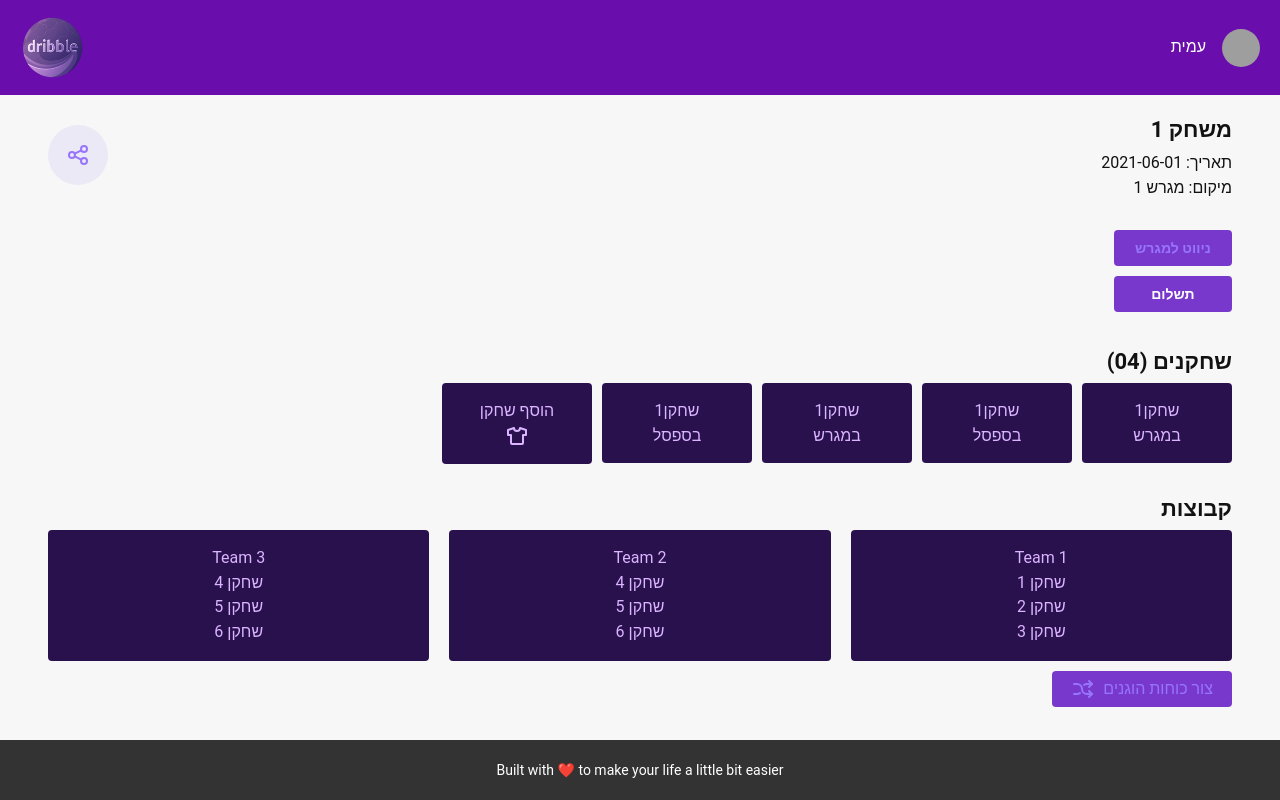
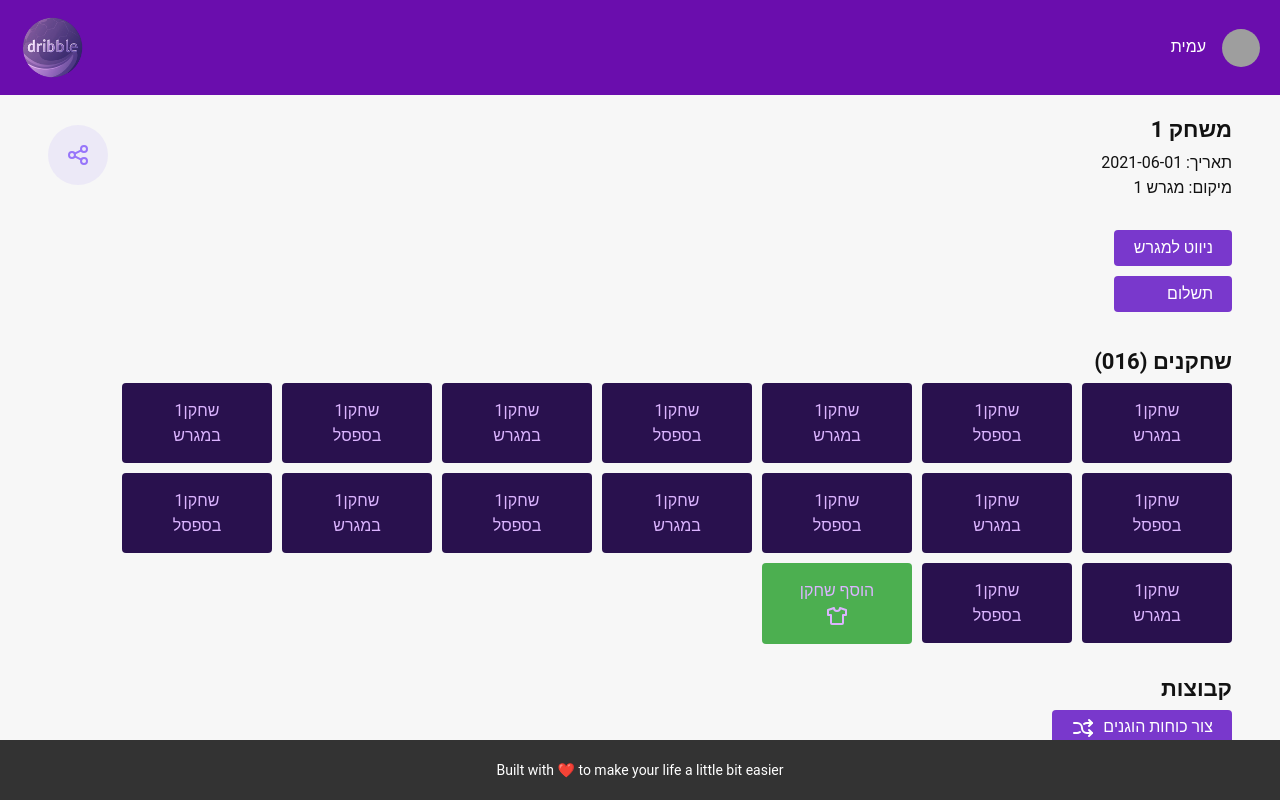
Before and after one commit to amitcohen321/dribble, a React (Vite) app: page /game/1 in a window 1280 px wide. Built offline with nearby package versions, Linux system fonts and the light colour scheme; grey boxes are pictures that could not be loaded.

Commit message:
continue the design of the Game screen

```diff
--- a/src/ui/pages/GamePage/GamePage.module.css
+++ b/src/ui/pages/GamePage/GamePage.module.css
@@ -53,6 +53,7 @@
     width: 150px;
     align-items: center;
     cursor: pointer;
+    background-color: #4CAF50 !important;
 }
 
 .participate {
@@ -75,7 +76,7 @@
 }
 
 .shuffleButton {
-    margin-top: 10px;
+    margin-bottom: 10px;
 }
 
 .actionsContainer {
@@ -105,9 +106,6 @@ h3 {
     margin-bottom: 5px !important;
 }
 
-
-
-
 @media (max-width: 480px) {
 
     .actionsContainer {
@@ -118,7 +116,7 @@ h3 {
     .actionButtonMaps,
     .actionButtonPayment,
     .shuffleButton {
-        width: 100%;
+        width: 100% !important;
         text-align: center;
     }
 
--- a/src/ui/pages/GamePage/GamePage.tsx
+++ b/src/ui/pages/GamePage/GamePage.tsx
@@ -9,21 +9,17 @@ import {
   Box,
 } from "@mantine/core";
 import {
-  IconPlus,
   IconArrowsShuffle,
   IconShare,
   IconShirt,
+  IconGpsFilled,
+  IconCreditCard,
 } from "@tabler/icons-react";
 import styles from "./GamePage.module.css";
 import Header from "../../layout/Header/Header";
 import Footer from "../../layout/Footer/Footer";
 
 const GamePage = ({ onAddPlayer, onShuffleTeams }) => {
-  const user = {
-    firstName: "עמית",
-    profileImage:
-      "https://images.unsplash.com/photo-1612834787644-8b2b4e1f2c6b",
-  };
   const game = {
     name: "משחק 1",
     date: "2021-06-01",
@@ -46,7 +42,18 @@ const GamePage = ({ onAddPlayer, onShuffleTeams }) => {
     { name: "שחקן1", status: "בספסל" },
     { name: "שחקן1", status: "במגרש" },
     { name: "שחקן1", status: "בספסל" },
-
+    { name: "שחקן1", status: "במגרש" },
+    { name: "שחקן1", status: "בספסל" },
+    { name: "שחקן1", status: "במגרש" },
+    { name: "שחקן1", status: "בספסל" },
+    { name: "שחקן1", status: "במגרש" },
+    { name: "שחקן1", status: "בספסל" },
+    { name: "שחקן1", status: "במגרש" },
+    { name: "שחקן1", status: "בספסל" },
+    { name: "שחקן1", status: "במגרש" },
+    { name: "שחקן1", status: "בספסל" },
+    { name: "שחקן1", status: "במגרש" },
+    { name: "שחקן1", status: "בספסל" },
   ];
 
   return (
@@ -79,19 +86,21 @@ const GamePage = ({ onAddPlayer, onShuffleTeams }) => {
                 game.location
               )}`}
               target="_blank"
-              variant="light"
               color="violet"
               className={styles.actionButtonMaps}
             >
-              ניווט למגרש
+              <Text style={{ marginLeft: "15px" }}> ניווט למגרש</Text>
+              <IconGpsFilled />
             </Button>
+
             <Button
               variant="filled"
               color="violet"
               onClick={() => alert("Payment link clicked")}
               className={styles.actionButtonPayment}
             >
-              תשלום
+              <Text style={{ marginLeft: "45px" }}> תשלום</Text>
+              <IconCreditCard />
             </Button>
           </Box>
         </section>
@@ -124,6 +133,14 @@ const GamePage = ({ onAddPlayer, onShuffleTeams }) => {
 
         <section className={styles.teamsSection}>
           <Title order={3}>קבוצות</Title>
+          <Button
+            className={styles.shuffleButton}
+            color="violet"
+            onClick={onShuffleTeams}
+          >
+            <Text style={{ marginLeft: "8px" }}>צור כוחות הוגנים</Text>
+            <IconArrowsShuffle />
+          </Button>
           <Grid columns={12} gutter="lg">
             {game.teams.map((team, index) => (
               <Grid.Col key={index} span={4}>
@@ -136,15 +153,6 @@ const GamePage = ({ onAddPlayer, onShuffleTeams }) => {
               </Grid.Col>
             ))}
           </Grid>
-          <Button
-            className={styles.shuffleButton}
-            variant="light"
-            color="violet"
-            onClick={onShuffleTeams}
-          >
-            <Text style={{marginLeft: "8px"}}>צור כוחות הוגנים</Text>
-            <IconArrowsShuffle />
-          </Button>
         </section>
       </Container>
       <Footer />
```
